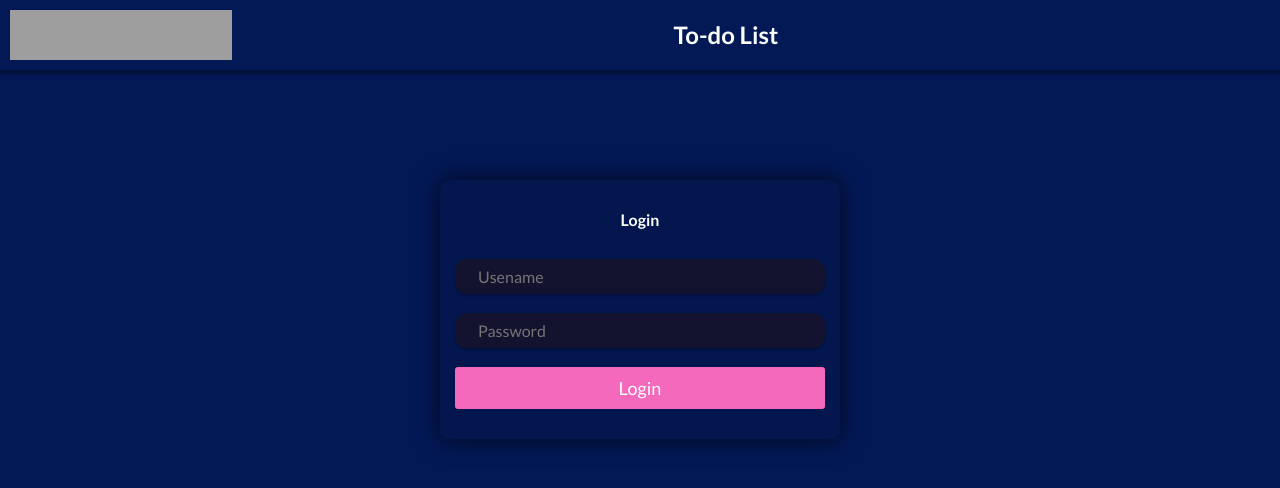
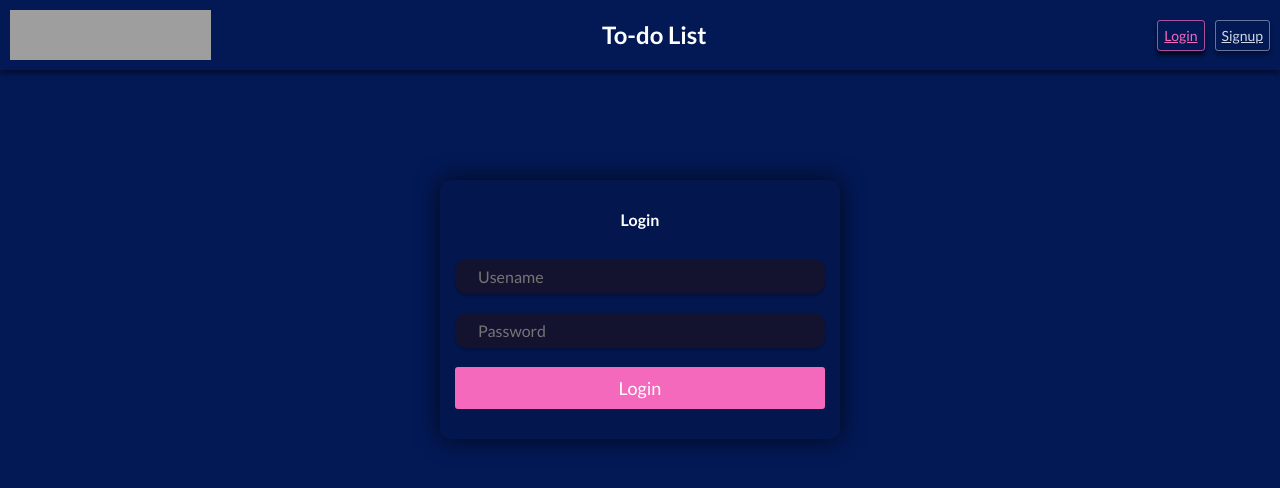
Before and after one commit to MasterJhonny/App-Todo, a React (Create React App) app: page /App-Todo/login in a window 1280 px wide. Shown: the top 488 px of the page. Built offline with nearby package versions, Linux system fonts and the light colour scheme; no server answers; grey boxes are pictures that could not be loaded.

Commit message:
modify router

```diff
--- a/src/App.js
+++ b/src/App.jsx
@@ -1,5 +1,5 @@
-import React, { useEffect, useState } from "react";
-import { BrowserRouter as Router, Routes, Route } from 'react-router-dom';
+import React, { useEffect, useState, useContext } from "react";
+import { BrowserRouter as Router, Routes, Route, Navigate } from 'react-router-dom';
 
 import './App.css';
 
@@ -9,6 +9,11 @@ import { Home } from './Home/Home';
 import { Signup } from "./Signup/Signup";
 import { Login } from './Login/Login';
 
+
+import { ContextUserProvider } from './Contexts/ContextUser'
+
+// import use user
+import { useUser } from './hooks/useUser';
 
 // const defaultsTodos = [
 //   { id: 1, text: 'Cortar cebolla', completed: false },
@@ -24,25 +29,37 @@ import { Login } from './Login/Login';
 //   { id: 11, text: 'hacer la tarea', completed: true }
 // ]
 
+// function Redirect ({to}){
+//   let navigate = useNavigate();
+
+//   useEffect(() => {
+//     navigate(to)
+//   })
+//   return null;
+// }
+
+
+
 function App(props) {
-  const [dataUser, setDatauser] = useState({});
+
+  const auth = useUser().isAuthent()
 
 
   // render de los compomentes
   return (
+    <ContextUserProvider>
       <Router>
         <Routes>
-        <Route path="/"  element={
-          <Home dataUser={dataUser} />
-        }/>
-        <Route path="/App-todo/signup" element={
+          <Route path="/App-Todo" element={auth ? <Home/> : <Navigate to="/App-todo/login"/> }/>
+          <Route path="/App-Todo/signup" element={
             <Signup/>
           }/>
-        <Route path="/App-todo/login" element={
-          <Login setDatauser={setDatauser}/>
+          <Route path="/App-Todo/login" element={
+            <Login/>
           }/>
         </Routes>
       </Router>
+    </ContextUserProvider>
   );
 }
 
--- /dev/null
+++ b/src/Contexts/ContextUser.jsx
@@ -0,0 +1,20 @@
+import React, { useState } from 'react';
+
+const ContextUser = React.createContext({});
+
+function ContextUserProvider({ children }) {
+
+    const dataLocal = JSON.parse(localStorage.getItem('user'))
+
+    // const setValue =
+
+    const [user, setUser] = useState(dataLocal ? dataLocal : null)
+
+    return (
+        <ContextUser.Provider value={{user, setUser}}>
+            {children}
+        </ContextUser.Provider>
+    );
+}
+
+export {ContextUser, ContextUserProvider};
--- a/src/Header/Header.css
+++ b/src/Header/Header.css
@@ -16,3 +16,32 @@ img {
     line-height: 70px;
     margin-left: -70px;
 }
+
+.nav {
+    display: flex;
+    align-items: center;
+}
+
+.btn-nav {
+    padding: 6px;
+    margin-right: 10px;
+    font-size: 14px;
+    font-family: 'Lato', sans-serif;
+    color: #fdfffed5;
+    border: 1px solid rgba(253, 255, 254, .4);
+    border-radius: 3px;
+    background-color: transparent;
+    box-shadow: 0px 4px 4px 0px rgba(0, 0, 0,.4);
+    cursor: pointer;
+}
+
+.active {
+    color: #f469bc;
+    border: 1px solid rgba(244, 105, 188, 0.7);
+    box-shadow: 0px 4px 4px 0px rgba(0, 0, 0,.7);
+}
+
+.btn-nav:hover {
+    color: #fdfffeed;
+    border: 1px solid rgba(253, 255, 254, .7);
+}
--- a/src/Header/Header.js
+++ b/src/Header/Header.js
@@ -1,13 +1,45 @@
-import React from 'react';
+import React, { useState, useEffect } from 'react';
+import { NavLink } from 'react-router-dom';
 import './Header.css';
 
 const url = 'https://www.svgrepo.com/show/356977/todo-list.svg';
 
-function Header () {
+
+function Header ({ httpOnly }) {
+
+    console.log('httpOnly', httpOnly);
+
+    const auth = httpOnly;
+
+    console.log('auth', auth);
+
+
+
+    function onLogout() {
+        console.log('onLogout!!');
+    }
+
+    async function getIsAutenticated(){
+        const response = await fetch('http://192.168.1.101:8080/api/v1/users/auth');
+        const data = await response.json();
+
+        console.log(data)
+        // setAuth(data.value);
+    }
+
+    useEffect(() => {
+        getIsAutenticated();
+    }, [])
+
     return (
         <div className="header">
             <img src={url} alt="logo app"/>
             <h2 className="title">To-do List</h2>
+            <div className="nav">
+                {!auth ? <NavLink to="/App-Todo/login" className="btn-nav">Login</NavLink>: null}
+                {!auth ? <NavLink to="/App-Todo/signup" className="btn-nav">Signup</NavLink>: null}
+                {auth ? <NavLink to="/App-Todo/login" className="btn-nav" onClick={onLogout}>Logout</NavLink>: null}
+            </div>
         </div>
     );
 }
--- a/src/Home/Home.js
+++ b/src/Home/Home.js
@@ -1,4 +1,4 @@
-import React, { useState, useEffect } from 'react';
+import React, { useState, useEffect, useContext } from 'react';
 
 
 //import component
@@ -9,7 +9,14 @@ import { TodoList } from "../todoList/TodoList";
 import { TodoItem } from '../todoItem/TodoItem';
 import { CreateTodoButton } from "../createTodoButton/CreateTodoButton";
 
-function Home ({ dataUser }) {
+// import context
+import { ContextUser } from '../Contexts/ContextUser'
+
+function Home () {
+
+  const { user, setUser} = useContext(ContextUser);
+
+  console.log('user Login', user);
 
     // estado de los todos existentes
   const [todos, setTodos] = React.useState([]);
@@ -44,7 +51,7 @@ function Home ({ dataUser }) {
     } catch (error) {
       console.error(error);
     }
-    getTodos(dataUser.id);
+    getTodos(user.id);
   }
 
   // function asycn to update los data
@@ -64,7 +71,7 @@ function Home ({ dataUser }) {
     } catch (error) {
       console.error(error);
     }
-    getTodos(dataUser.id);
+    getTodos(user.id);
   }
 
   // function async to delete item
@@ -81,12 +88,12 @@ function Home ({ dataUser }) {
     } catch (error) {
       console.error(error);
     }
-    getTodos(dataUser.id);
+    getTodos(user.id);
   }
 
   useEffect(() => {
-    getTodos(dataUser.id);
-    console.log('here! id', dataUser.id)
+    getTodos(user.id);
+    console.log('here! id', user.id)
   }, []);
 
 
@@ -100,12 +107,14 @@ function Home ({ dataUser }) {
 
     return (
         <React.Fragment>
-            <Header/>
+            <Header
+              httpOnly={user.httpOnly}
+            />
             <div className="main">
               <TodoCounter
                 total={todos.length}
                 completed={completedTodos}
-                userName={dataUser.name}
+                userName={user.name}
               />
               <TodoSearcher
                 searchValue={searchValue}
@@ -126,7 +135,7 @@ function Home ({ dataUser }) {
               </TodoList>
               <CreateTodoButton
                 postTodo={postTodo}
-                userId={dataUser.id}
+                userId={user.id}
               />
             </div>
         </React.Fragment>
--- a/src/Login/Forlogin.js
+++ b/src/Login/Forlogin.js
@@ -1,21 +1,27 @@
-import React, { useEffect, useState } from 'react';
+import React, { useEffect, useState, useContext } from 'react';
 import { useNavigate } from 'react-router-dom';
 
 // import './Forsignup.css';
 
-function Forlogin({ setDatauser }) {
+// import context
+import { ContextUser } from '../Contexts/ContextUser'
+
+function Forlogin() {
+
+    // context
+    const { user, setUser } = useContext(ContextUser);
 
     // use navegation for nav to pages
     const nav = useNavigate();
 
     //state new user signup
-    const [user, setUser] = useState({
+    const [userLogin, setUserLogin] = useState({
         name:'',
         password: ''
     });
 
-    // create new user
-    const signupUser = async (data) => {
+    // login autenticate
+    const loginUser = async (data) => {
         const {name, password} = data;
         if(name && password){
             try {
@@ -32,12 +38,12 @@ function Forlogin({ setDatauser }) {
                 const rta = await response.json();
                 console.log(rta)
 
-                setDatauser(rta.data)
+                localStorage.setItem('user', JSON.stringify(rta))
+
+                setUser(rta)
 
                 // redirect to home page user
-                nav('/App-todo/', {
-                    rta
-                })
+                nav('/App-Todo/home')
             } catch (error) {
                 console.error(error)
             }
@@ -49,8 +55,8 @@ function Forlogin({ setDatauser }) {
     const onChangeData = (e)=> {
         const name = e.target.name;
         const value = e.target.value;
-        setUser({
-            ...user,
+        setUserLogin({
+            ...userLogin,
             [name]: value
         })
     }
@@ -58,7 +64,7 @@ function Forlogin({ setDatauser }) {
     // on onSubmit post form
     const onsubmitAction = (e) => {
         e.preventDefault();
-        signupUser(user);
+        loginUser(userLogin);
 
     }
 
--- /dev/null
+++ b/src/hooks/useUser.js
@@ -0,0 +1,30 @@
+import React, { useContext } from 'react'
+
+// import context
+import { ContextUser } from '../Contexts/ContextUser'
+
+function useUser() {
+
+    const { user, setUser } = useContext(ContextUser);
+
+
+    const Login = () => {
+
+    }
+
+    const isAuthent = () => {
+        console.log('isAuthent', user)
+        if (user) {
+            return true;
+        } else {
+            return false;
+        }
+    }
+
+    return {
+        Login,
+        isAuthent
+    }
+}
+
+export {useUser};
```
Also changed, not shown: src/Header/ButtonHeader.js (added, +9 -0 lines). Lines whose indentation alone changed are shown as unchanged.
